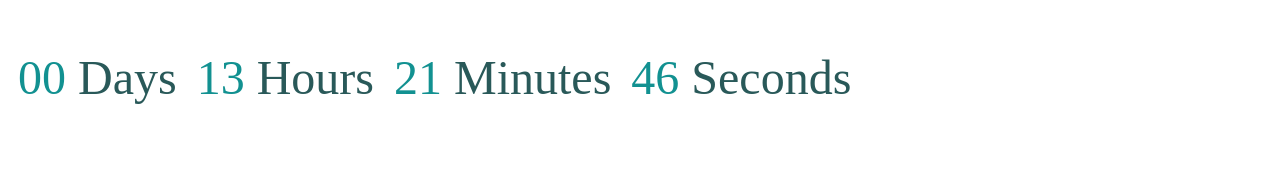
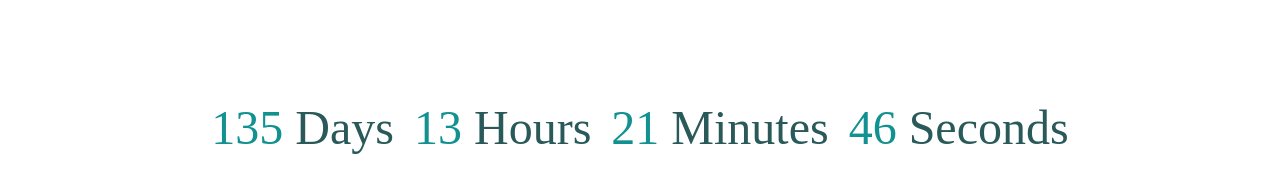
Before and after one commit to Halyna-K/goit-js-hw-11-timer, a plain HTML site: page index.html in a window 1280 px wide. Drawn offline with Linux system fonts and the light colour scheme.

Commit message:
fixed styles

```diff
--- a/index.js
+++ b/index.js
@@ -6,7 +6,7 @@ class CountdownTimer {
       hours: document.querySelector('[data-value="hours"]'),
       mins: document.querySelector('[data-value="mins"]'),
       secs: document.querySelector('[data-value="secs"]'),
-      targetDate: new Date("Aug 18, 2021"),
+      targetDate: new Date("Dec 31, 2021"),
       selector: document.querySelector("#timer-1"),
     };
   }
@@ -38,7 +38,7 @@ class CountdownTimer {
   timeFinish(delta) {
     if (delta <= 0) {
       clearInterval(this.intervalId);
-      refs.selector.textContent = "Finish";
+      refs.selector.textContent = "Happy New Year!";
     }
   }
 }
--- a/styles.css
+++ b/styles.css
@@ -1,7 +1,8 @@
 .timer {
     display: flex;
+    justify-content: center;
     font-size: 48px;
-    margin-top: 50px;
+    margin-top: 100px;
   }
   .field {
     position: relative;
```
